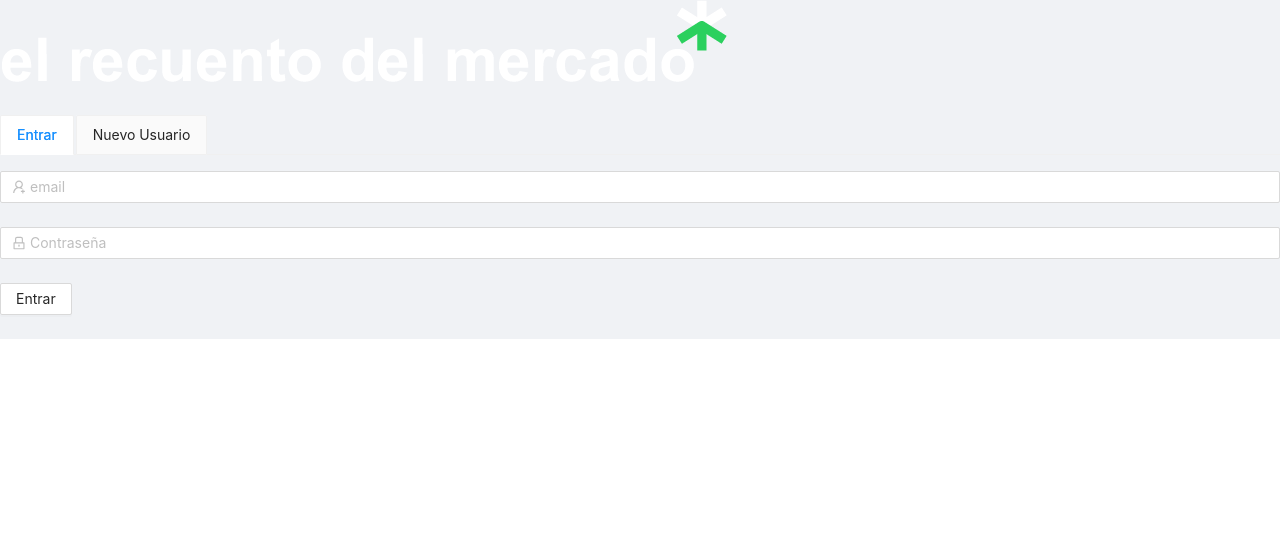
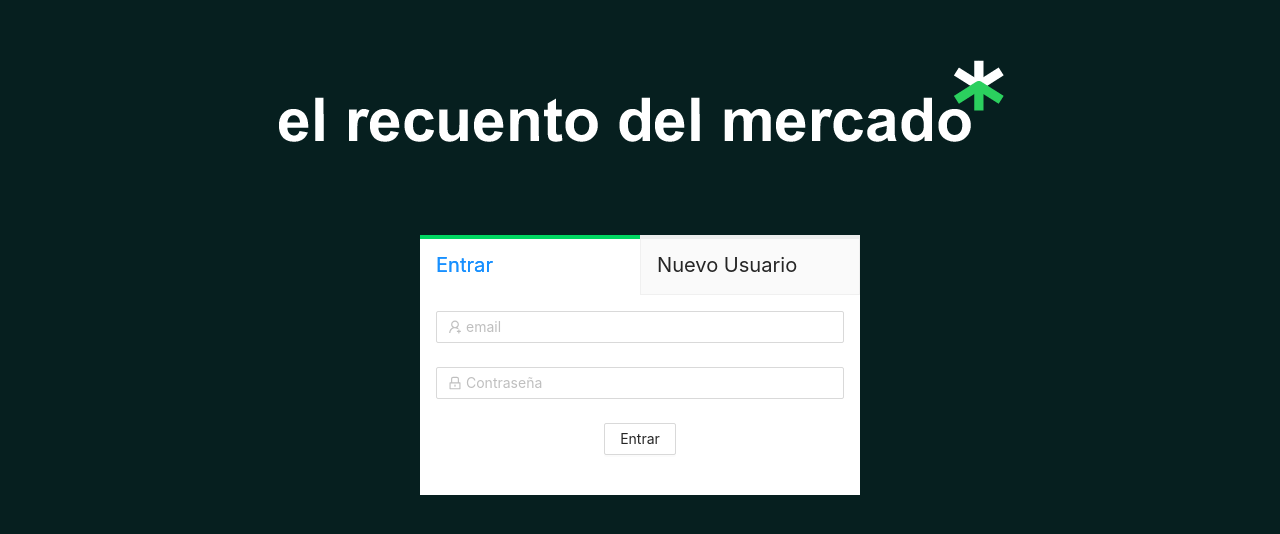
Before and after one commit to azkgar/recuentomercado-client, a React (Create React App) app: page /admin/login in a window 1280 px wide. Shown: the top 534 px of the page. Built offline with nearby package versions, Linux system fonts and the light colour scheme.

Commit message:
Adds style to the login page

```diff
--- a/src/pages/Admin/SignIn/SignIn.scss
+++ b/src/pages/Admin/SignIn/SignIn.scss
@@ -0,0 +1,78 @@
+@import "../../../scss/index.scss";
+
+.signin{
+    background-color: $RM-dark-green;
+    background-repeat: no-repeat;
+    background-position: center;
+    background-size: cover;
+
+    &__content{
+        display: flex;
+        flex-direction: column;
+        align-items: center;
+        min-height: 100vh;
+
+        &-logo{
+            padding: 60px 20px;
+            img{
+                @media(max-width: $s-tablet){
+                    width: 250px;
+                }
+            }
+        }
+
+        &-tabs{
+            background-color: $RM-white;
+            .ant-tabs{
+                width: 90vw;
+                @media(min-width: $s-laptop) {
+                    width: auto !important;
+                }
+            }
+            .ant-tabs-nav-container{
+                height: 60px !important;
+            }
+            .ant-tabs-nav{
+                width: 100%;
+            }
+            .ant-tabs-tab{
+                width: 50%;
+                height: 60px !important;
+                text-align: center;
+                font-size: 0em + 19px / $defaultFontSize;
+                border-top: 4px solid $RM-grey !important;
+                border-radius: 0 !important;
+                margin: 0 !important;
+                @media(min-width: $s-laptop){
+                    width: 220px !important;
+                    font-size: 0em + 23px / $defaultFontSize;
+                }
+                &:hover{
+                    color: $RM-dark-grey;
+                }
+                &:before{
+                    content:none;
+                }
+                span{
+                    height: 100%;
+                    display: flex;
+                    align-items: center;
+                    justify-content: center;
+                }
+            }
+
+            .ant-tabs-tab-active {
+                color: $RM-green !important;
+                border-top: 4px solid $RM-green !important;
+                border-radius: 0 !important;
+                border-right: 0 !important;
+                border-left: 0 !important;
+            }
+
+            .ant-tabs-content{
+                padding: 0 16px 16px 16px;
+                text-align: center;
+            }
+        }
+    }
+}
--- a/src/scss/_variables.scss
+++ b/src/scss/_variables.scss
@@ -8,6 +8,12 @@ $defaultFontSize: 16px;
 //font colors
 
 //institutional colors
+$RM-white: #ffffff;
+$RM-grey: #ebeded;
+$RM-green: #00D762;
+$RM-dark-green: #061f1f;
+$RM-red: #ff4550;
+$RM-dark-grey: #707070;
 
 //border colors
 
@@ -32,3 +38,10 @@ $pinterest: #e20020;
 $instagram: #9e41ae;
 
 //responsive screen sizes
+$s-4k: 2000px;
+$s-large: 1440px;
+$s-laptop: 1024px;
+$s-tablet: 768px;
+$s-phone: 425px;
+$s-phone-m: 375px;
+$s-phone-s: 320px;
```
